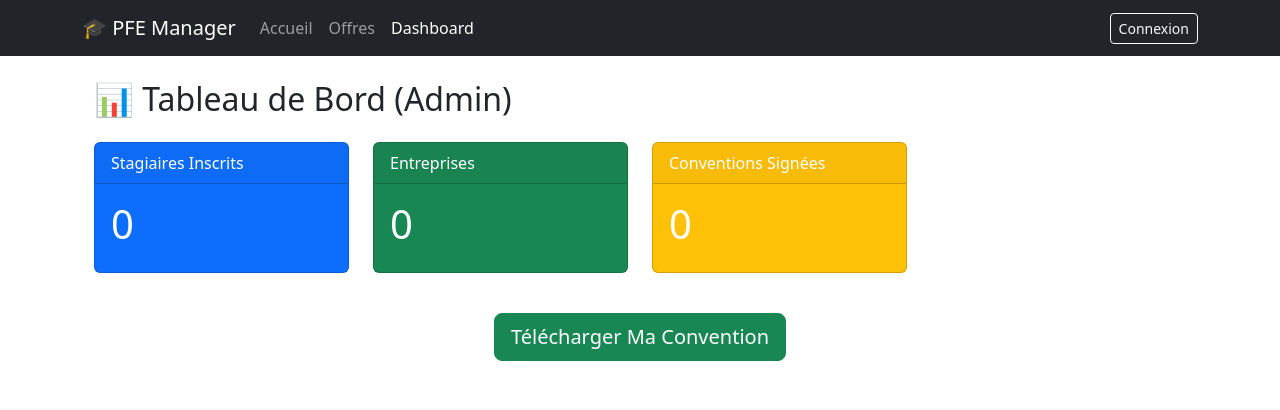
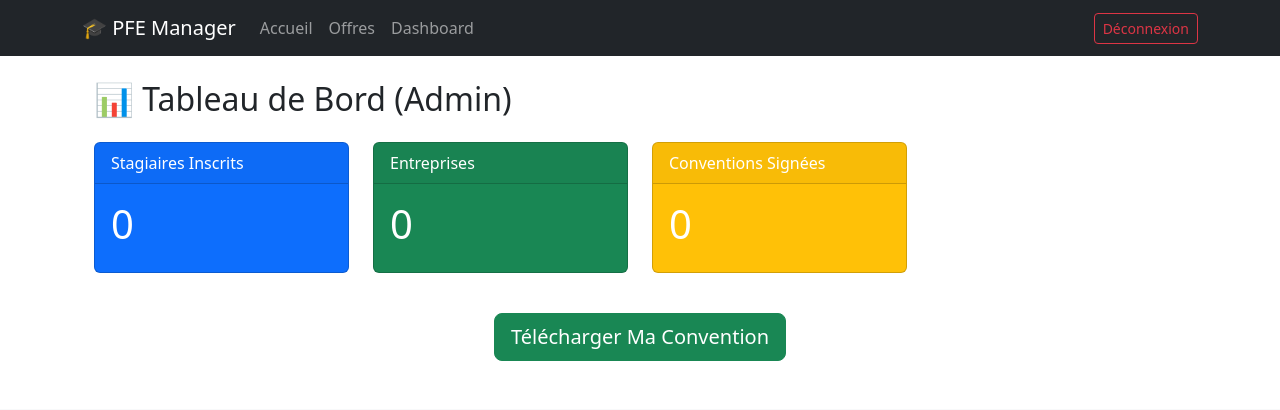
Before and after one commit to Douaesaib/gestion-stages-pfe, a Django app: page /analytics/dashboard/ in a window 1280 px wide. Shown: the top 410 px of the page. Run offline with Django 5.2, Linux system fonts and the light colour scheme; the visitor is signed in with stand-in values (Sample User, id 1); data that the repository does not hold is empty.

Commit message:
fix dashboards

```diff
--- a/pages/templates/pages/base.html
+++ b/pages/templates/pages/base.html
@@ -33,7 +33,7 @@
             <hr class="sidebar-divider my-0">
 
 <li class="nav-item">
-    <a class="nav-link" href="/">
+    <a class="nav-link" href="{% url 'analytics:dashboard' %}">
         <i class="fas fa-fw fa-tachometer-alt"></i>
         <span>Dashboard</span>
     </a>
--- a/templates/base.html
+++ b/templates/base.html
@@ -13,12 +13,19 @@
             <a class="navbar-brand" href="#">🎓 PFE Manager</a>
             <div class="collapse navbar-collapse">
                 <ul class="navbar-nav me-auto">
-                    <li class="nav-item"><a class="nav-link" href="#">Accueil</a></li>
-                    <li class="nav-item"><a class="nav-link" href="#">Offres</a></li>
-                    <li class="nav-item"><a class="nav-link active" href="#">Dashboard</a></li>
+                    <li class="nav-item"><a class="nav-link" href="{% url 'home' %}">Accueil</a></li>
+                    <li class="nav-item"><a class="nav-link" href="{% url 'stages:offres_list' %}">Offres</a></li>
+                    <li class="nav-item"><a class="nav-link" href="{% url 'analytics:dashboard' %}">Dashboard</a></li>
                 </ul>
                 <div class="d-flex">
-                    <a href="#" class="btn btn-outline-light btn-sm">Connexion</a>
+                    {% if user.is_authenticated %}
+                        <form method="post" action="{% url 'logout' %}">
+                            {% csrf_token %}
+                            <button type="submit" class="btn btn-outline-danger btn-sm">Déconnexion</button>
+                        </form>
+                    {% else %}
+                        <a href="{% url 'login' %}" class="btn btn-outline-light btn-sm">Connexion</a>
+                    {% endif %}
                 </div>
             </div>
         </div>
```
